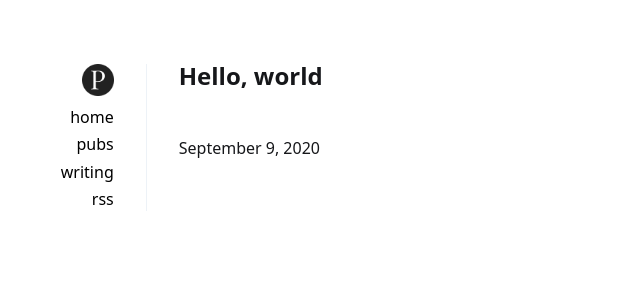
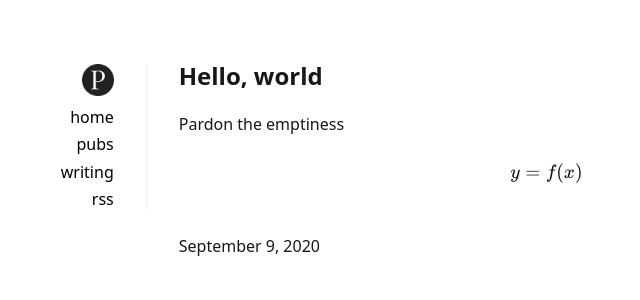
Before and after one commit to pgardias/pgardias.github.io, a Jekyll site: the page built from _posts/2020-09-09-social.md, in a window 1280 px wide. Shown: the top 300 px of the page, without its empty margins (174-814 px from the left). Built offline with Jekyll 4.4.1, drawn with Linux system fonts in a browser that asks for light colours; formulas are drawn with MathJax 3; part of the change alters nothing that is shown.

```diff
--- a/_layouts/post.html
+++ b/_layouts/post.html
@@ -2,10 +2,9 @@
 layout: default
 ---
 
+<script src="https://cdn.mathjax.org/mathjax/latest/MathJax.js?config=TeX-AMS-MML_HTMLorMML" type="text/javascript"></script>
 <section class="post">
   	<h2>{{ page.title }}</h2>
-		<script src="https://cdn.mathjax.org/mathjax/latest/MathJax.js?config=TeX-AMS-MML_HTMLorMML" type="text/javascript">
   			{{ content }}
-		</script>
   	<span class="meta"><time datetime="{{ page.date | date_to_xmlschema }}">{{ page.date | date: "%B %-d, %Y" }}</time></span>
 </section>
```
